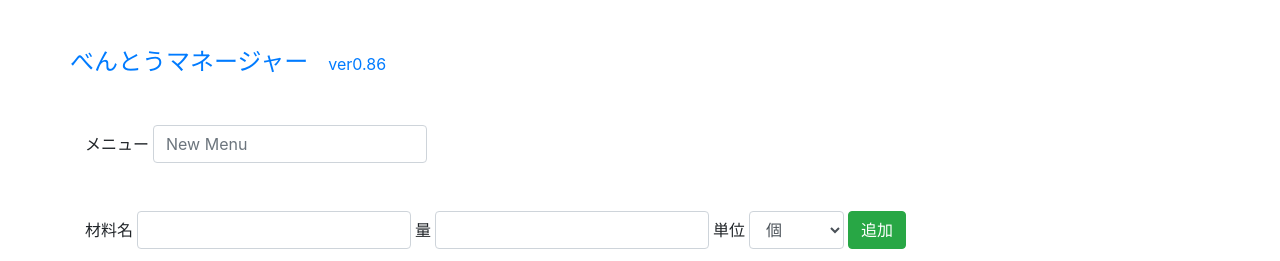
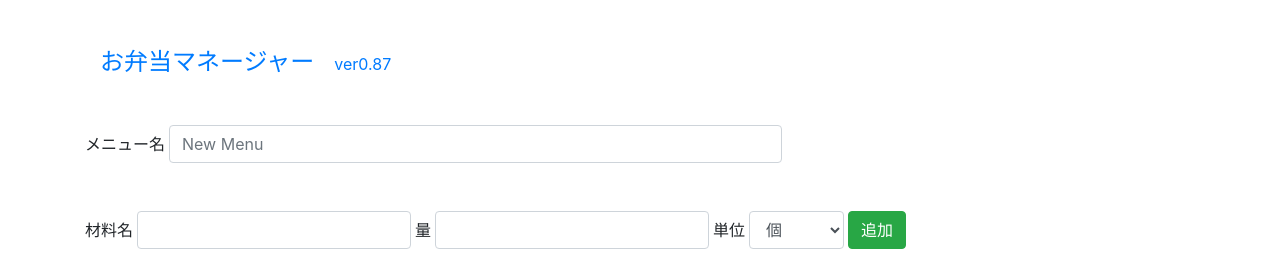
Before and after one commit to lvojp/bento_manager, a Vue app: page / in a window 1280 px wide. Both pictures are taken after a click on the button "新しいメニューの追加". Shown: the top 261 px of the page. Built offline with nearby package versions, Linux system fonts and the light colour scheme.

Commit message:
ver0.87 htmlの構造を修正

```diff
--- a/public/index.html
+++ b/public/index.html
@@ -5,7 +5,7 @@
     <meta http-equiv="X-UA-Compatible" content="IE=edge">
     <meta name="viewport" content="width=device-width,initial-scale=1.0">
     <link rel="icon" href="<%= BASE_URL %>favicon.ico">
-    <title>Bento Manager</title>
+    <title>Obento Manager</title>
 
     <style>
         body * {
--- a/src/components/Header.vue
+++ b/src/components/Header.vue
@@ -1,10 +1,10 @@
 <template>
-  <div class="row">
+  <div class="row col-md-12">
 
     <header class="my-5 col-md-12 text-primary">
-      <h1 class="text-center d-inline mr-1" style="font-size:1.5rem"><a @click="backToTop" href="#">べんとうマネージャー</a></h1>
-      <p class="d-inline ml-3">ver0.86</p>
-      <!--      <h2 class="text-left">{{ title }}</h2>-->
+      <h1 class="text-center d-inline mr-1" style="font-size:1.5rem"><a @click="backToTop" href="#">お弁当マネージャー</a></h1>
+      <p class="d-inline ml-3">ver0.87</p>
+<!--            <h2 class="text-left">{{ title }}</h2>-->
     </header>
   </div>
 </template>
--- a/src/router.js
+++ b/src/router.js
@@ -6,7 +6,7 @@ import IO from '@/views/IO';
 
 Vue.use(Router);
 export default new Router({
-   // mode: "history",
+   // mode: 'history',
    routes: [{
       path: '/',
       name: 'home',
--- a/src/views/Edit.vue
+++ b/src/views/Edit.vue
@@ -1,20 +1,20 @@
 <template>
   <div class="container">
+    <Header title="MenuEditor"></Header>
     <div class="row">
-      <Header title="MenuEditor"></Header>
-      <form class="col-md-12 form-inline text-center mb-5">
-        <div class="form-group">
+      <div class="col-md-10 mb-5">
+        <form class="form-inline">
             <label class="pr-1">
-            メニュー
+              メニュー名
             </label>
             <input
                 type="text"
                 v-model="myMenu.title"
                 placeholder="New Menu"
-              class="form-control"
+                class="form-control col-md-8"
             >
+        </form>
       </div>
-      </form>
     </div>
 
     <IngredientRegister :propItem="currentItem" @registerItem="appendIngredient"></IngredientRegister>
```
Also changed, not shown: src/components/Footer (conflicted copy 2020-10-04 070645).vue (added, +11 -0 lines). Lines whose indentation alone changed are shown as unchanged.
